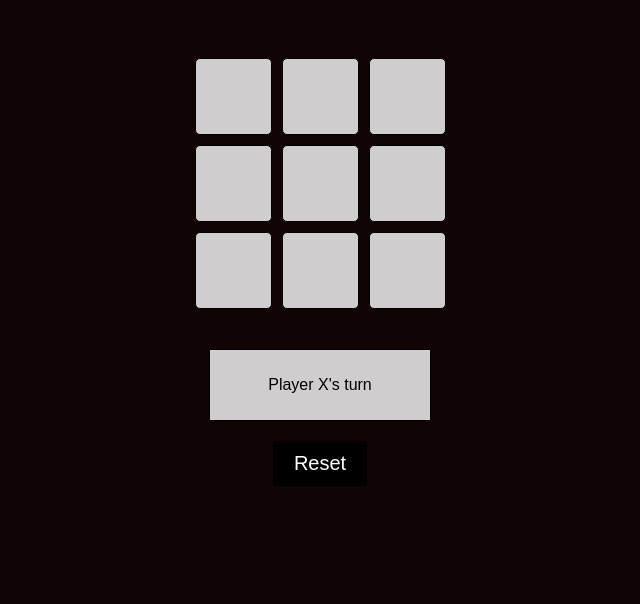
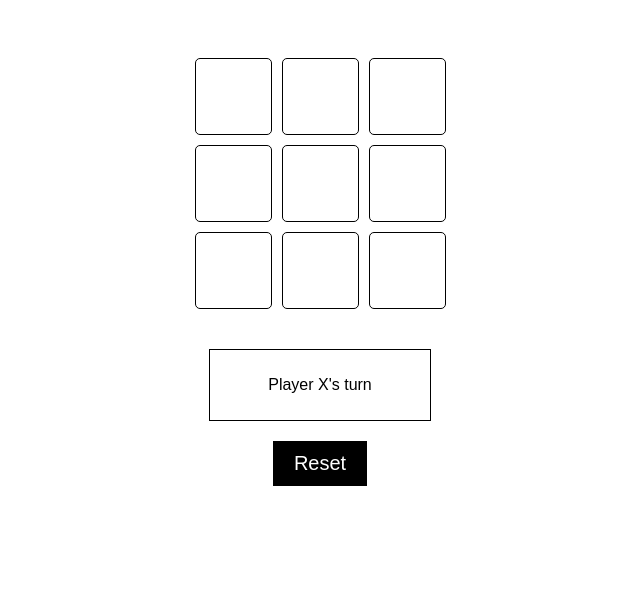
Before and after one commit to iamneo-production/baaddddcca304680952efdcbcabeone, a plain HTML site: page public/index.html in a window 1280 px wide. Shown: the part 196-800 px from the top of the page, without its empty margins (320-960 px from the left). Drawn offline with Linux system fonts and the light colour scheme.

Commit message:
Backup Commit

```diff
--- a/public/index.html
+++ b/public/index.html
@@ -8,7 +8,8 @@
             font-family: Arial, sans-serif;
             margin: 0;
             padding: 0;
-            background-color: #110404;
+            /* background-color: #110404; */
+            background-image: url(./);
         }
 
         header {
```
